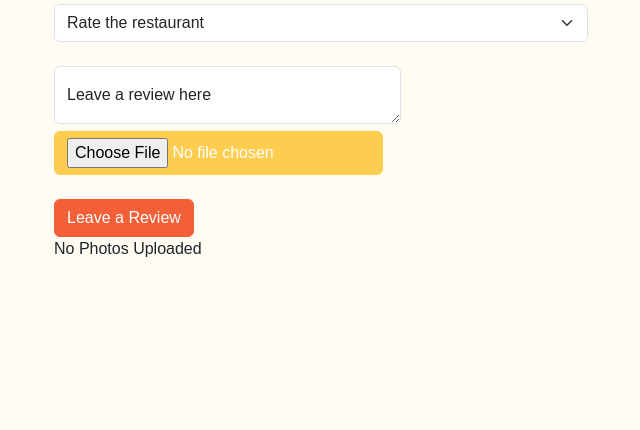
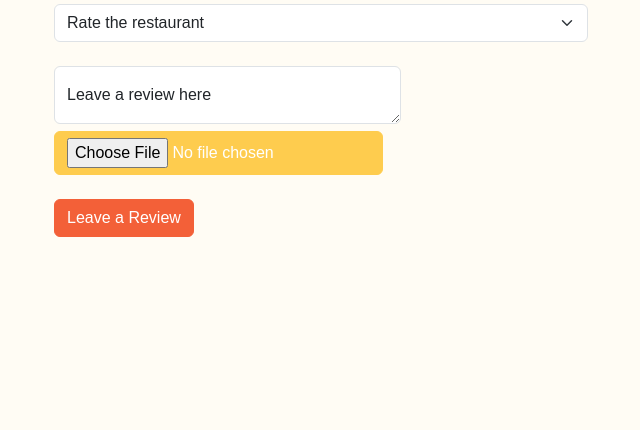
Before and after one commit to normalspoon/foodie_list, a Django app: template main_app/templates/restaurants/detail.html in a window 1280 px wide. Shown: the part 211-641 px from the top of the page, without its empty margins (40-680 px from the left). Run offline with Django 5.2, Linux system fonts and the light colour scheme; the template is opened without the code that fills it, so the values that code supplies are empty; a map, chart or similar area stays blank; some libraries are stand-ins or nearby versions.

Commit message:
delete unecessary words

```diff
--- a/main_app/templates/restaurants/detail.html
+++ b/main_app/templates/restaurants/detail.html
@@ -37,7 +37,7 @@
       {% for photo in restaurant.photo_set.all %}
       <img class="responsive-img card-panel" src="{{ photo.url }}" />
       {% empty %}
-      <div class="card-panel teal-text center-align">No Photos Uploaded</div>
+      <div class="card-panel teal-text center-align"></div>
       {% endfor %}
 
     </div>
```
